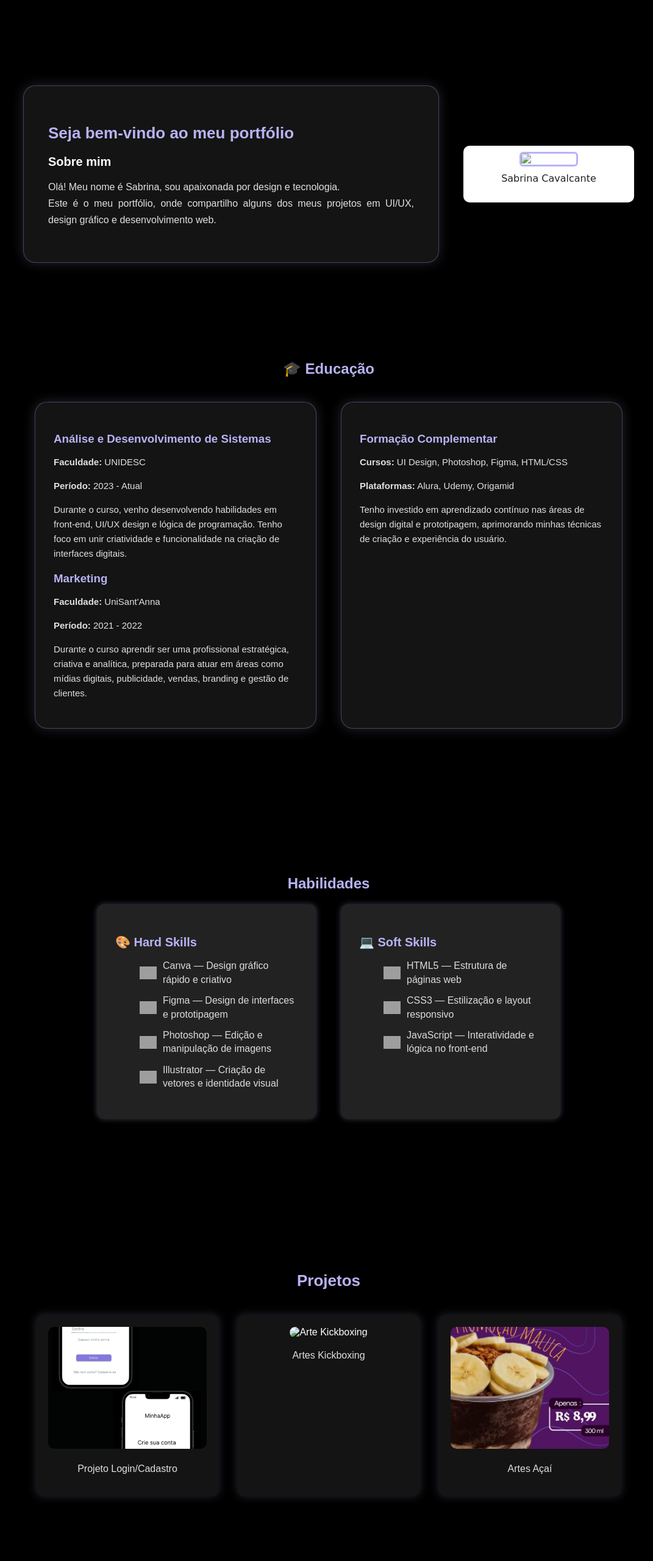
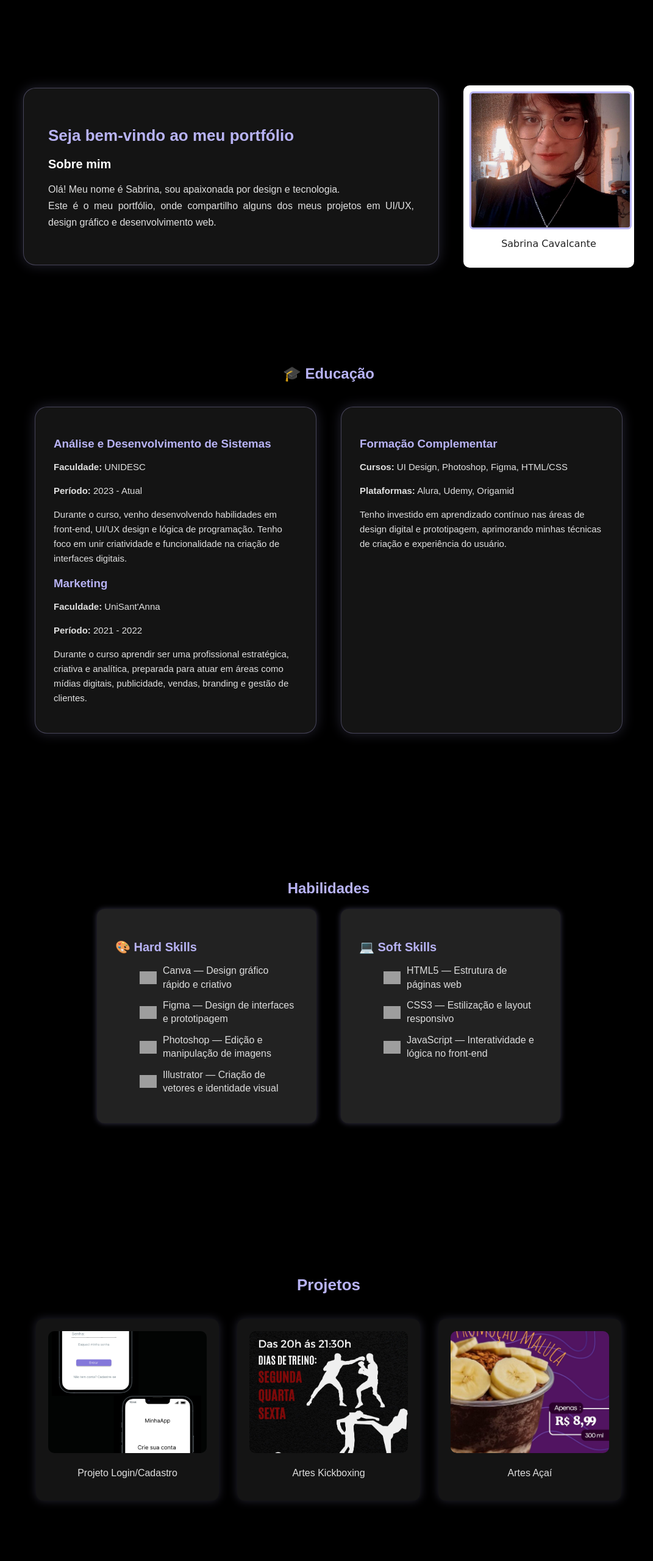
Before and after one commit to SabrinaAC/Portfolio, a plain HTML site: page index.html in a window 1280 px wide. Shown: the top 2560 px of the page at 61% size, without its empty margins (101-1172 px from the left). Drawn offline with Linux system fonts and the light colour scheme; grey boxes are pictures that could not be loaded.

Commit message:
Update index.html

```diff
--- a/index.html
+++ b/index.html
@@ -23,7 +23,7 @@
     </div>
 
 <div class="polaroid">
-    <img src="./img/sabrina.jpg" alt="Minha foto" class="minha-foto">
+    <img src="./img/sabrina.jpeg" alt="Minha foto" class="minha-foto">
     <div class="legenda">Sabrina Cavalcante</div>
 </div>
 
@@ -118,7 +118,7 @@
 
                 <div class="projeto">
 
-                    <img src="./img/kickboxing-1.jpg" alt="Arte Kickboxing"
+                    <img src="./img/Kickboxing.jpg" alt="Arte Kickboxing"
                          data-galeria="kickboxing" onclick="abrirPopup(this)">
                     <p>Artes Kickboxing</p>
                 </div>
```
